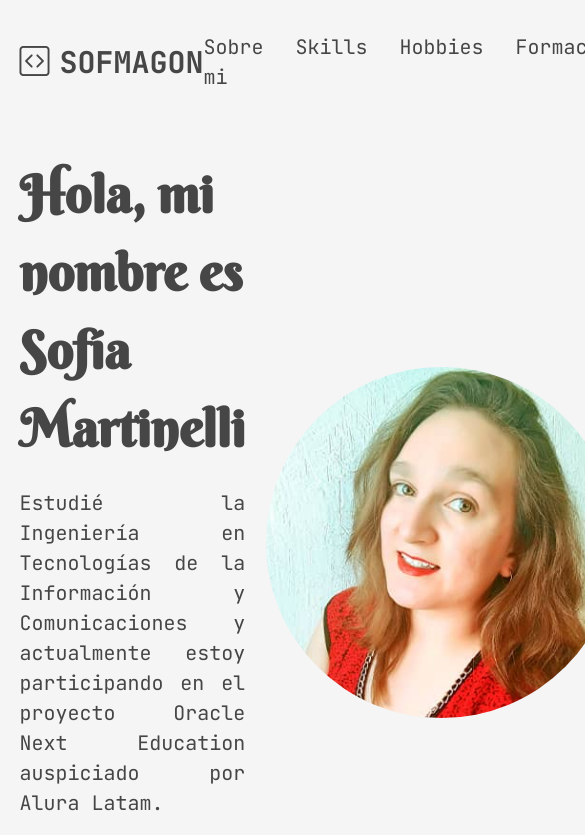
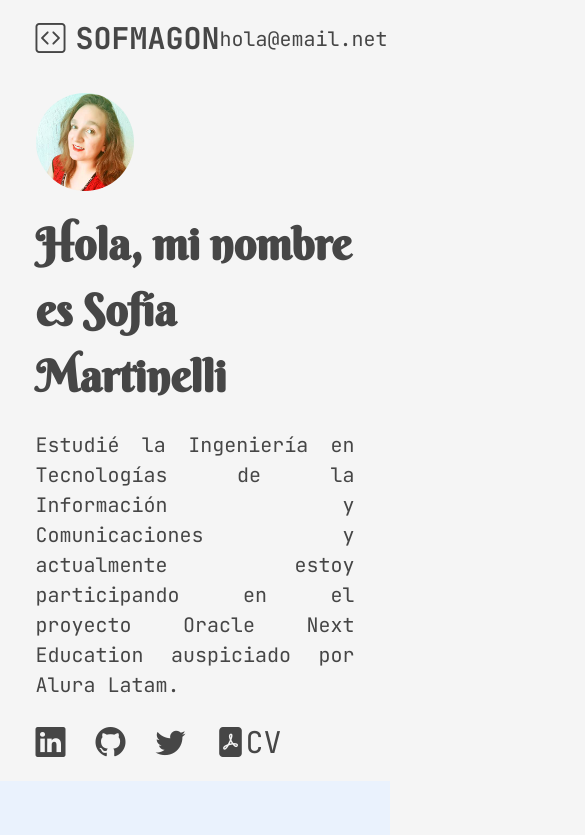
Before and after one commit to sofmagon/portafolio-one, a plain HTML site: page index.html in a window 390 px wide. Shown: the top 835 px of the page, 585 px wide, since content can reach past the window. Drawn offline with nearby package versions, Linux system fonts and the light colour scheme.

Commit message:
feat: RWD Mobile

```diff
--- a/assets/css/main.css
+++ b/assets/css/main.css
@@ -46,7 +46,13 @@ img {
     padding: 3.2rem 0;
 }
 
-@media (min-width: 768px) and (max-width: 992px) {
+@media (min-width: 375px) {
+    .menu {
+        padding: 1.6rem;
+    }
+}
+
+@media (min-width: 768px) and (max-width: 1024px) {
     .menu {
         padding: 1.6rem 0;
     }
@@ -78,7 +84,7 @@ img {
     text-decoration: none;
 }
 
-@media (min-width: 768px) and (max-width: 992px) {
+@media (min-width: 375px) and (max-width: 1024px) {
     .menu__nav__enlace {
         display: none;
     }
@@ -88,7 +94,13 @@ img {
     font-weight: 700;
 }
 
-@media (min-width: 768px) and (max-width: 992px) {
+@media (min-width: 375px) and (max-width: 767px) {
+    .menu__nav__enlace--bold {
+        font-weight: normal;
+    }
+}
+
+@media (min-width: 375px) and (max-width: 1024px) {
     .menu__nav__enlace--bold {
         display: inline-block;
     }
@@ -102,10 +114,20 @@ img {
     gap: 2.08rem;
 }
 
-@media (min-width: 768px) and (max-width: 992px) {
+@media (min-width: 375px) {
     .hero__container {
         margin: 0;
+        padding: 1.6rem;
+        display: flex;
+        flex-direction: column;
+        align-items: flex-start;
+    }
+}
+
+@media (min-width: 768px) and (max-width: 1024px) {
+    .hero__container {
         padding: 3.2rem 0;
+        flex-direction: row;
         gap: 3.2;
     }
 }
@@ -115,7 +137,14 @@ img {
     border-radius: 50%;
 }
 
-@media (min-width: 768px) and (max-width: 992px) {
+@media (min-width: 375px) and (max-width: 767px) {
+    .hero__profile {
+        order: 0;
+        width: 98px;
+    }
+}
+
+@media (min-width: 768px) and (max-width: 1024px) {
     .hero__profile {
         width: 146px;
     }
@@ -127,7 +156,14 @@ img {
     font-family: var(--berkshire);
 }
 
-@media (min-width: 768px) and (max-width: 992px) {
+@media (min-width: 375px) and (max-width: 767px) {
+    .hero__bio {
+        /* font-family: var(--jetBrains); */
+        font-size: 4.4rem;
+    }
+}
+
+@media (min-width: 768px) and (max-width: 1024px) {
     .hero__bio {
         font-size: 3rem;
     }
@@ -138,7 +174,7 @@ img {
     text-align: justify;
 }
 
-@media (min-width: 768px) and (max-width: 992px) {
+@media (min-width: 768px) and (max-width: 1024px) {
     .hero__texto {
         font-size: 1.8rem;
     }
@@ -155,7 +191,7 @@ img {
     text-decoration: none;
 }
 
-@media (min-width: 768px) and (max-width: 992px) {
+@media (min-width: 768px) and (max-width: 1024px) {
     .hero__network__enlace {
         font-size: 2.2rem;
     }
@@ -170,7 +206,7 @@ img {
     padding: 6.4rem 0;
 }
 
-@media (min-width: 768px) and (max-width: 992px) {
+@media (min-width: 768px) and (max-width: 1024px) {
     .about__container {
         padding: 3.2rem 0;
     }
@@ -189,7 +225,7 @@ img {
     width: 70%;
 }
 
-@media (min-width: 768px) and (max-width: 992px) {
+@media (min-width: 768px) and (max-width: 1024px) {
     .about__paragraph {
         font-size: 1.8rem;
         width: 100%;
@@ -214,7 +250,7 @@ img {
     margin: 3.2rem 0;
 }
 
-@media (min-width: 768px) and (max-width: 992px) {
+@media (min-width: 768px) and (max-width: 1024px) {
     .skills__title {
         margin: 3.2rem 0 0 0;
     }
@@ -226,7 +262,7 @@ img {
     gap: 1.6rem;
 }
 
-@media (min-width: 768px) and (max-width: 992px) {
+@media (min-width: 768px) and (max-width: 1024px) {
     .skills__container {
         grid-template-columns: repeat(3, 1fr);
     }
@@ -242,7 +278,7 @@ img {
     padding: 1rem 0;
 }
 
-@media (min-width: 768px) and (max-width: 992px) {
+@media (min-width: 768px) and (max-width: 1024px) {
     .skills__box {
         margin-top: 3.2rem;
     }
@@ -261,7 +297,7 @@ img {
     margin-bottom: 8rem;
 }
 
-@media (min-width: 768px) and (max-width: 992px) {
+@media (min-width: 768px) and (max-width: 1024px) {
     .hobbies {
         margin-bottom: 3.7rem;
     }
@@ -274,7 +310,7 @@ img {
     margin: 3.2rem 0;
 }
 
-@media (min-width: 768px) and (max-width: 992px) {
+@media (min-width: 768px) and (max-width: 1024px) {
     .hobbies__title {
         margin: 3.2rem 0 0 0;
     }
@@ -286,7 +322,7 @@ img {
     gap: 1.6rem;
 }
 
-@media (min-width: 768px) and (max-width: 992px) {
+@media (min-width: 768px) and (max-width: 1024px) {
     .hobbies__container {
         grid-template-columns: repeat(3, 1fr);
     }
@@ -302,7 +338,7 @@ img {
     padding: 1rem 0;
 }
 
-@media (min-width: 768px) and (max-width: 992px) {
+@media (min-width: 768px) and (max-width: 1024px) {
     .hobbies__box {
         margin-top: 3.2rem;
     }
@@ -326,7 +362,7 @@ img {
     padding: 8.2rem 0;
 }
 
-@media (min-width: 768px) and (max-width: 992px) {
+@media (min-width: 768px) and (max-width: 1024px) {
     .academic__courses {
         padding: 3.2rem 0;
     }
@@ -355,7 +391,7 @@ img {
     justify-content: center;
 }
 
-@media (min-width: 768px) and (max-width: 992px) {
+@media (min-width: 768px) and (max-width: 1024px) {
     .academic__box {
         height: 150px;
         padding: 2rem;
@@ -368,7 +404,7 @@ img {
     font-size: 2rem;
 }
 
-@media (min-width: 768px) and (max-width: 992px) {
+@media (min-width: 768px) and (max-width: 1024px) {
     .academic__box__title {
         font-size: 1.8rem;
     }
@@ -394,7 +430,7 @@ img {
     margin-bottom: 6.4rem;
 }
 
-@media (min-width: 768px) and (max-width: 992px) {
+@media (min-width: 768px) and (max-width: 1024px) {
     .experience__box {
         display: flex;
         flex-direction: column;
@@ -421,7 +457,7 @@ img {
     order: -1;
 }
 
-@media (min-width: 768px) and (max-width: 992px) {
+@media (min-width: 768px) and (max-width: 1024px) {
     .experience__info--cambio {
         order: 0;
     }
@@ -432,7 +468,7 @@ img {
     font-size: 2.2rem;
 }
 
-@media (min-width: 768px) and (max-width: 992px) {
+@media (min-width: 768px) and (max-width: 1024px) {
     .experience__heading {
         font-size: 2rem;
     }
@@ -459,7 +495,7 @@ img {
     font-size: 2rem;
 }
 
-@media (min-width: 768px) and (max-width: 992px) {
+@media (min-width: 768px) and (max-width: 1024px) {
     .btn {
         display: inline;
         font-size: 1.6rem;
@@ -482,7 +518,7 @@ img {
     padding: 6.4rem;
 }
 
-@media (min-width: 768px) and (max-width: 992px) {
+@media (min-width: 768px) and (max-width: 1024px) {
     .contacto {
         padding: 3.2rem;
     }
@@ -494,7 +530,7 @@ img {
     gap: 1.6rem;
 }
 
-@media (min-width: 768px) and (max-width: 992px) {
+@media (min-width: 768px) and (max-width: 1024px) {
     .contacto__container {
         display: flex;
         justify-content: center;
```
